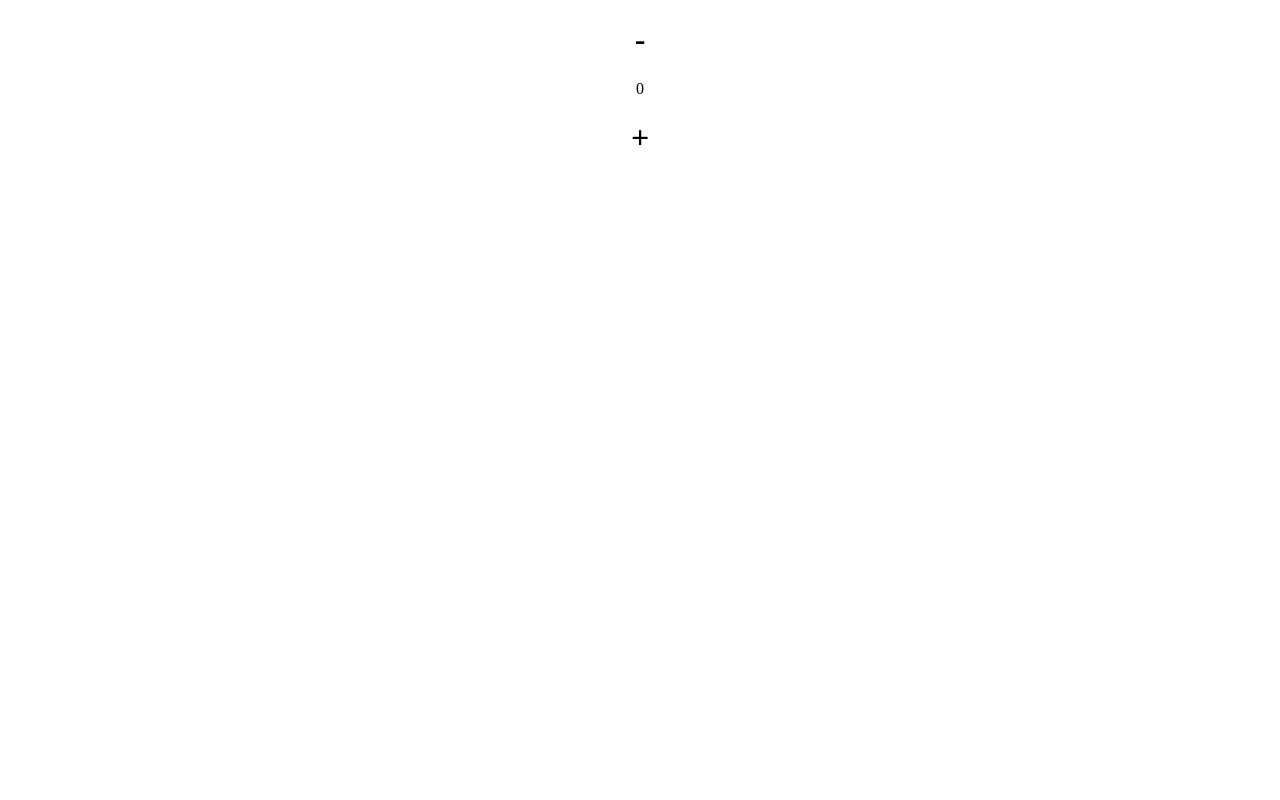
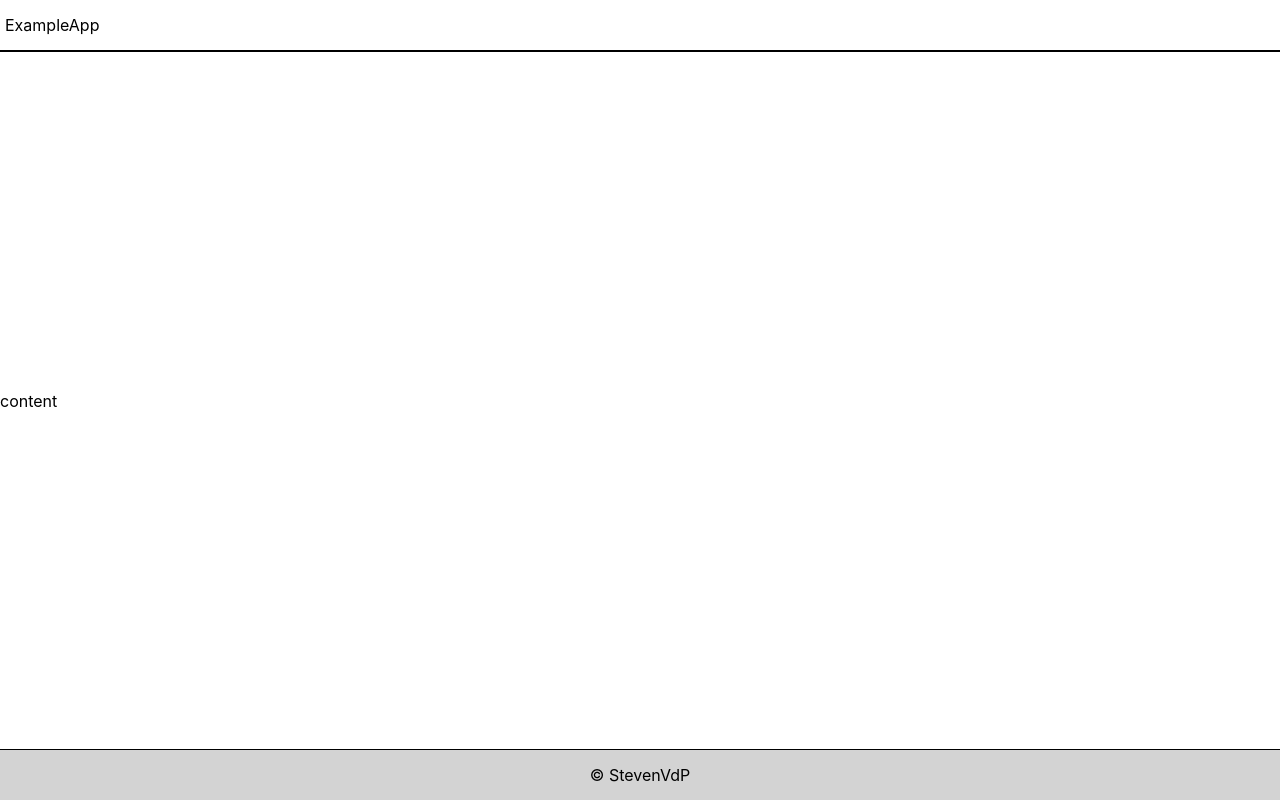
Before and after one commit to stevenvdp1/ReactTrack, a React (Create React App) app: page / in a window 1280 px wide. Built offline with nearby package versions, Linux system fonts and the light colour scheme.

Commit message:
header footer boyd

```diff
--- a/src/App.css
+++ /dev/null
@@ -1,38 +0,0 @@
-.App {
-  text-align: center;
-}
-
-.App-logo {
-  height: 40vmin;
-  pointer-events: none;
-}
-
-@media (prefers-reduced-motion: no-preference) {
-  .App-logo {
-    animation: App-logo-spin infinite 20s linear;
-  }
-}
-
-.App-header {
-  background-color: #282c34;
-  min-height: 100vh;
-  display: flex;
-  flex-direction: column;
-  align-items: center;
-  justify-content: center;
-  font-size: calc(10px + 2vmin);
-  color: white;
-}
-
-.App-link {
-  color: #61dafb;
-}
-
-@keyframes App-logo-spin {
-  from {
-    transform: rotate(0deg);
-  }
-  to {
-    transform: rotate(360deg);
-  }
-}
--- a/src/App.js
+++ b/src/App.js
@@ -1,12 +1,24 @@
 import React from 'react';
-import './App.css';
-// import Counter from './components/Counter.functional';
-import Counter from './components/Counter.class';
+import Header from './components/Header';
+import Footer from './components/Footer';
+import Body from './components/Body';
 
+const styles={
+  container:{
+    padding:0,
+    margin:0,
+    height:'100vh',
+    display:'flex',
+    flexDirection:'column',
+    justifyContent:'space-between'
+  }
+}
 function App() {
   return (
-    <div className="App">
-        <Counter/>
+    <div style={styles.container}>
+      <Header/>
+      <Body/>
+      <Footer/>
     </div>
   );
 }
--- /dev/null
+++ b/src/components/Body.js
@@ -0,0 +1,11 @@
+import React from 'react'
+
+function Body(){
+    return(
+        <div>
+            content
+        </div>
+    )
+}
+
+export default Body
--- a/src/components/Counter.class.js
+++ /dev/null
@@ -1,17 +0,0 @@
-import React from 'react';
-
-class Counter extends React.Component {
-    state = { count:0 }
-    render() {
-        const{count}= this.state
-        return (
-            <div>
-                <h1 onClick={() => this.setState({count:count-1})}>-</h1>
-                <span>{count}</span>
-                <h1 onClick={() => this.setState({count:count+1})}>+</h1>
-            </div>
-        );
-    }
-}
-
-export default Counter;
--- /dev/null
+++ b/src/components/Footer.js
@@ -0,0 +1,25 @@
+import React from 'react'
+
+const styles = {
+    container:{
+        borderTop:'solid black 1px',
+        height:'50px',
+        backgroundColor:'lightGrey',
+        display:'flex',
+        alignItems:'center',
+        alignContent:'flex-end'
+    },
+    text:{
+        margin:'auto'
+    }
+}
+
+function Footer(){
+    return(
+        <footer style={styles.container}>
+            <span style={styles.text}>&copy; StevenVdP</span>
+        </footer>
+    )
+}
+
+export default Footer
--- /dev/null
+++ b/src/components/Header.js
@@ -0,0 +1,23 @@
+import React from 'react'
+
+const styles = {
+    container:{
+        borderBottom:'solid black 2px',
+        height:'50px',
+        display:'flex',
+        alignItems:'center',
+    },
+    text:{
+        marginLeft:'5px'
+    }
+}
+
+function Header(){
+    return(
+        <header style={styles.container}>
+            <span style={styles.text}>ExampleApp</span>
+        </header>
+    )
+}
+
+export default Header
--- /dev/null
+++ b/src/index.css
@@ -0,0 +1,13 @@
+body {
+  margin: 0;
+  font-family: -apple-system, BlinkMacSystemFont, 'Segoe UI', 'Roboto', 'Oxygen',
+    'Ubuntu', 'Cantarell', 'Fira Sans', 'Droid Sans', 'Helvetica Neue',
+    sans-serif;
+  -webkit-font-smoothing: antialiased;
+  -moz-osx-font-smoothing: grayscale;
+}
+
+code {
+  font-family: source-code-pro, Menlo, Monaco, Consolas, 'Courier New',
+    monospace;
+}
--- a/src/index.js
+++ b/src/index.js
@@ -1,11 +1,9 @@
 import React from 'react';
 import ReactDOM from 'react-dom';
 import App from './App';
-
+import './index.css'
 
 ReactDOM.render(
-  <React.StrictMode>
-    <App />
-  </React.StrictMode>,
+  <App />,
   document.getElementById('root')
 );
```
Also changed, not shown: src/components/Counter.functional.js (deleted, +0 -14 lines), src/components/HelloWorld.class.js (deleted, +0 -11 lines), src/components/HelloWorld.functional.js (deleted, +0 -9 lines).
